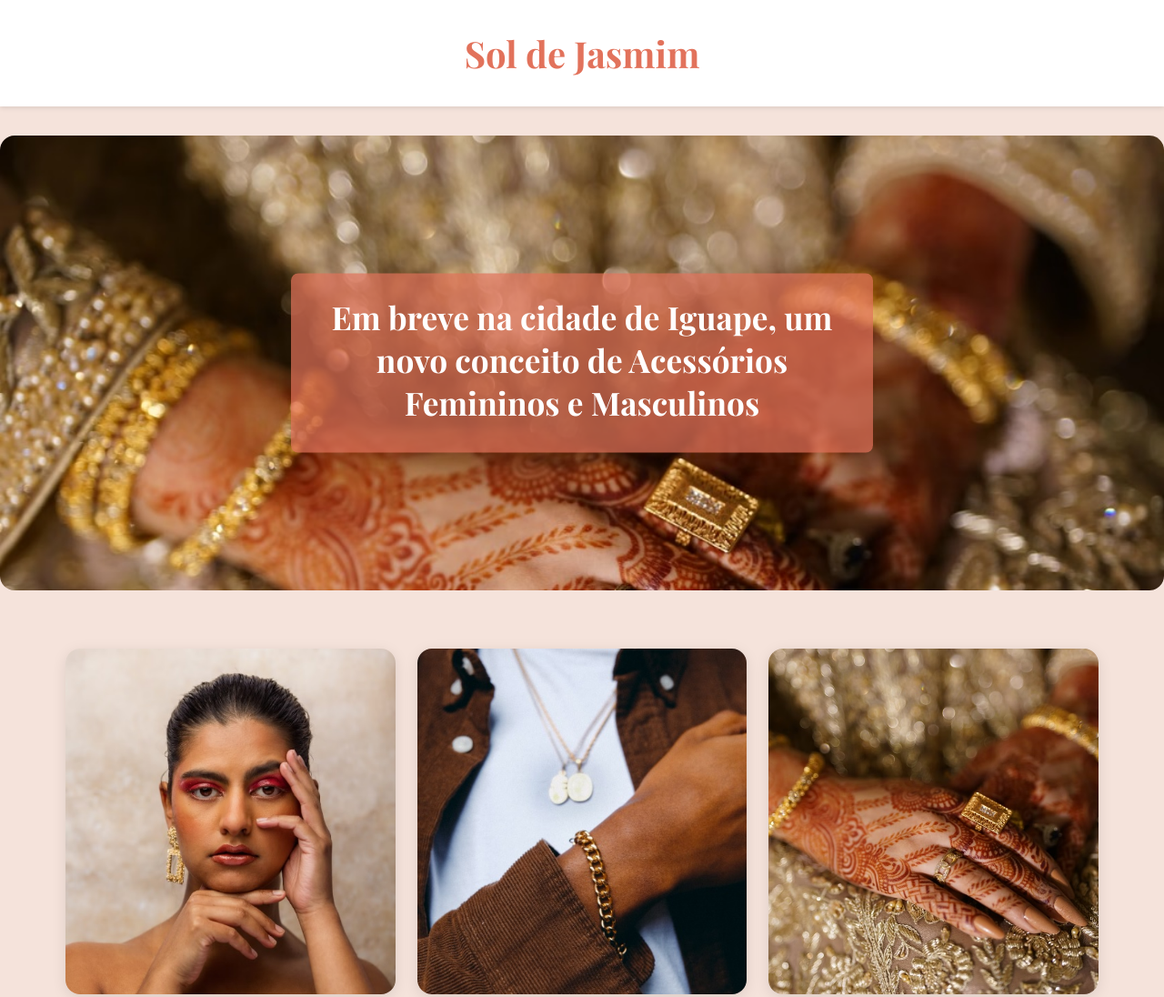
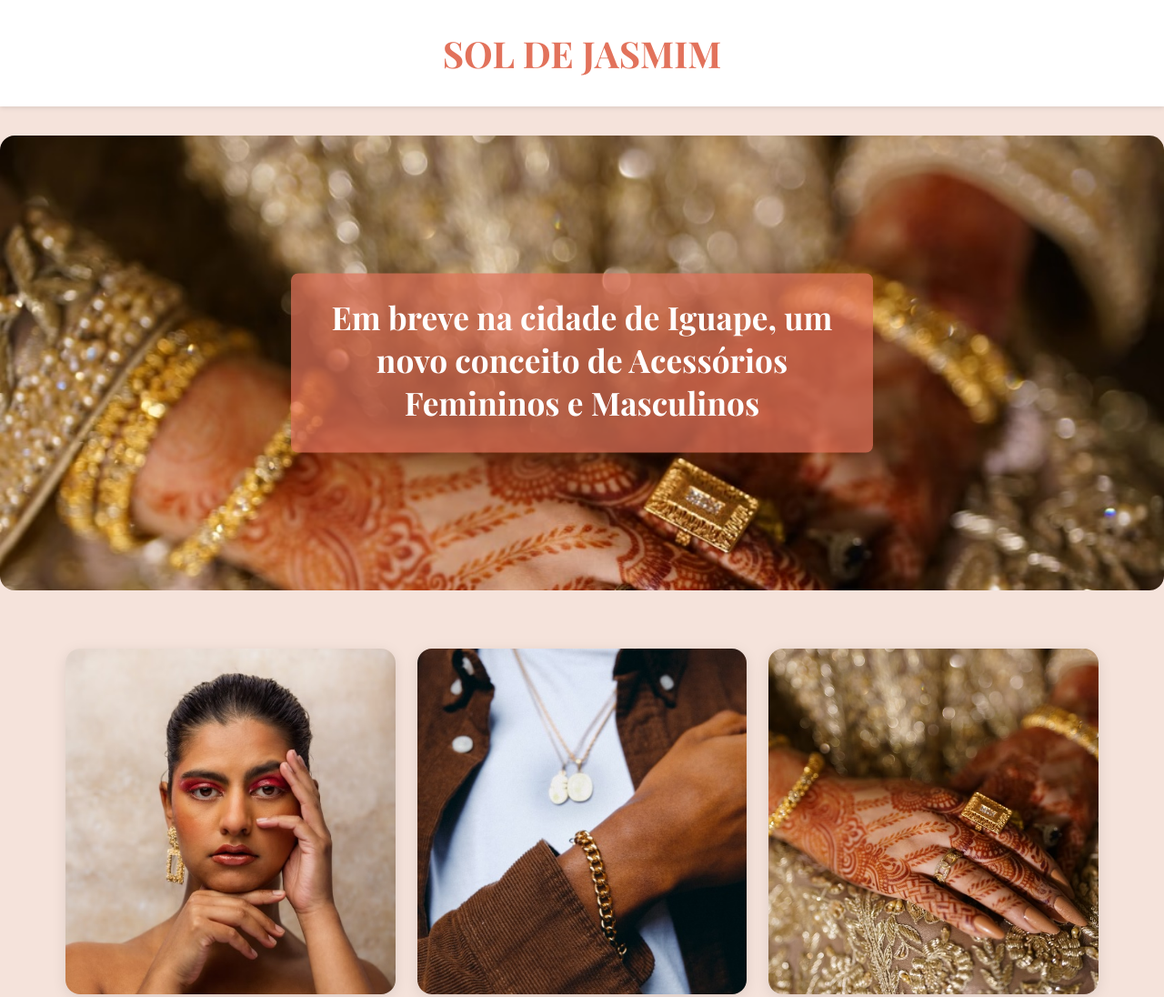
Before and after one commit to Belks45/sol-de-jasmim, a plain HTML site: page index.html in a window 1280 px wide. Shown: the top 1096 px of the page at 91% size. Drawn offline with nearby package versions, Linux system fonts and the light colour scheme.

Commit message:
Update index.html

```diff
--- a/index.html
+++ b/index.html
@@ -162,7 +162,7 @@
 </head>
 <body>
   <header>
-    <h1>Sol de Jasmim</h1>
+    <h1>SOL DE JASMIM</h1>
   </header>
 
   <section class="banner">
```
